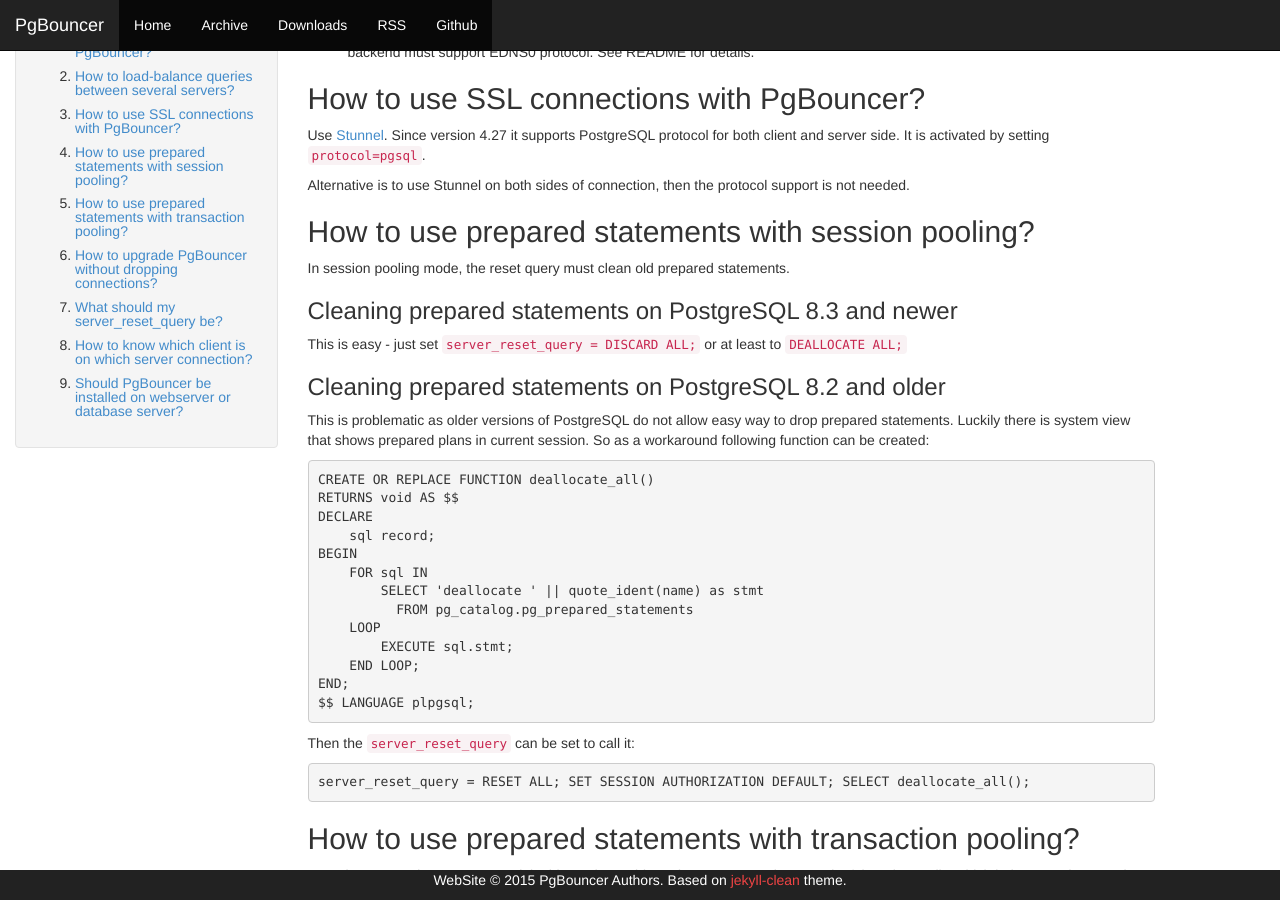
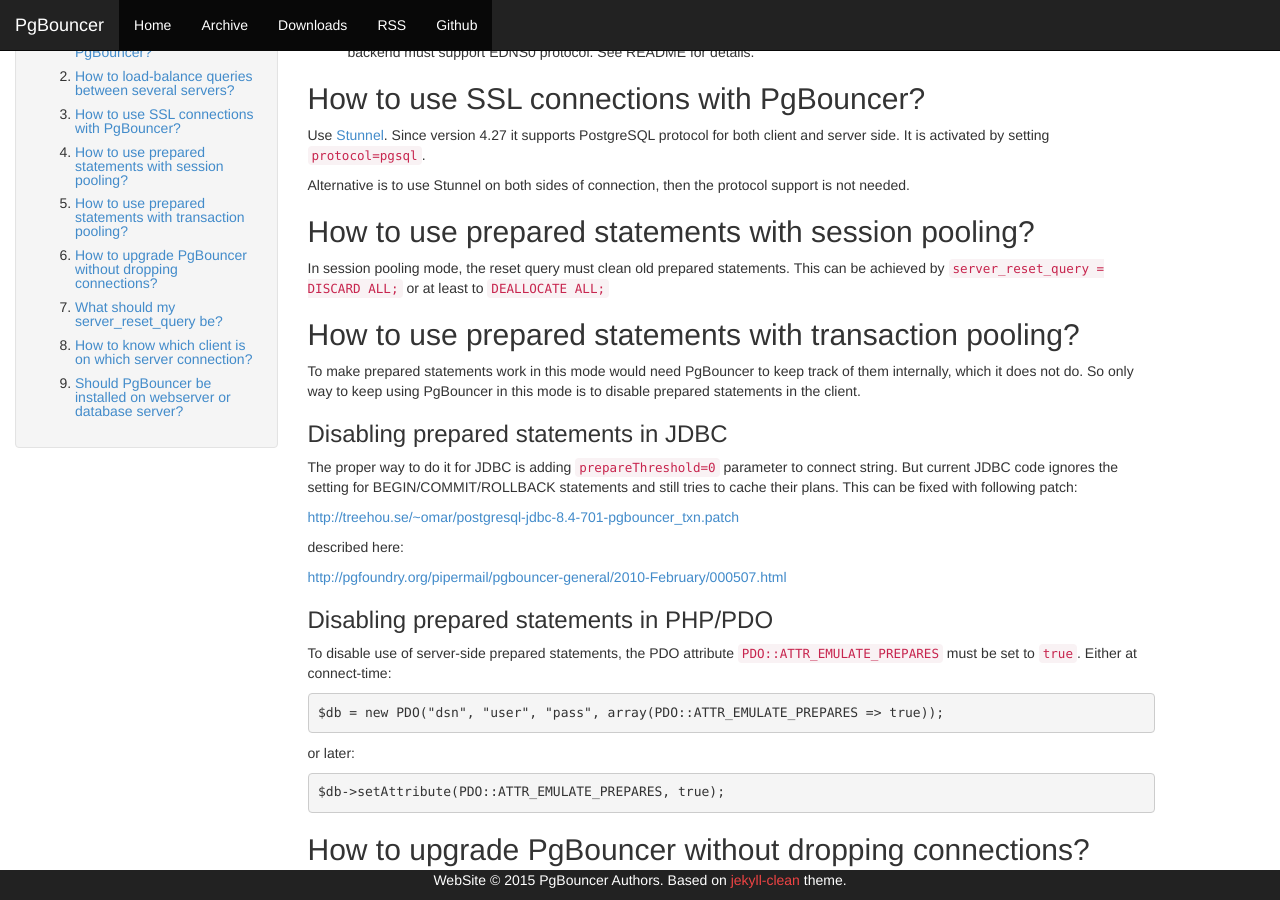
Before and after one commit to postgres-cn/pgbouncer-doc, a Jekyll site: the page built from faq.md, in a window 1280 px wide and 900 px high, scrolled down 334 px. Built offline with Jekyll 4.4.1, drawn with Linux system fonts in a browser that asks for light colours; some of the changed text lies outside the part shown.

Commit message:
faq: cleanup, use kramdown deflists

```diff
--- a/faq.md
+++ b/faq.md
@@ -14,7 +14,7 @@
 
 1.  Use a TCP connection load-balancer. Either
     [LVS](http://www.linuxvirtualserver.org/) or
-    [HAProxy](http://haproxy.1wt.eu/) seem to be good choices. On
+    [HAProxy](http://www.haproxy.org/) seem to be good choices. On
     PgBouncer side it may be good idea to make `server_lifetime` smaller
     and also turn `server_round_robin` on - by default idle connections
     are reused by LIFO algorithm which may work not so well when
@@ -38,37 +38,8 @@
 ## How to use prepared statements with session pooling?
 
 In session pooling mode, the reset query must clean old prepared
-statements.
-
-### Cleaning prepared statements on PostgreSQL 8.3 and newer
-
-This is easy - just set `server_reset_query = DISCARD ALL;` or at least
-to `DEALLOCATE ALL;`
-
-### Cleaning prepared statements on PostgreSQL 8.2 and older
-
-This is problematic as older versions of PostgreSQL do not allow easy
-way to drop prepared statements. Luckily there is system view that shows
-prepared plans in current session. So as a workaround following function
-can be created:
-
-    CREATE OR REPLACE FUNCTION deallocate_all()
-    RETURNS void AS $$
-    DECLARE
-        sql record;
-    BEGIN
-        FOR sql IN
-            SELECT 'deallocate ' || quote_ident(name) as stmt
-              FROM pg_catalog.pg_prepared_statements
-        LOOP
-            EXECUTE sql.stmt;
-        END LOOP;
-    END;
-    $$ LANGUAGE plpgsql;
-
-Then the `server_reset_query` can be set to call it:
-
-    server_reset_query = RESET ALL; SET SESSION AUTHORIZATION DEFAULT; SELECT deallocate_all();
+statements.  This can be achieved by `server_reset_query = DISCARD ALL;`
+or at least to `DEALLOCATE ALL;`
 
 ## How to use prepared statements with transaction pooling?
 
@@ -84,7 +55,7 @@
 for BEGIN/COMMIT/ROLLBACK statements and still tries to cache their
 plans. This can be fixed with following patch:
 
-[http://treehou.se/\~omar/postgresql-jdbc-8.4-701-pgbouncer\_txn.patch](http://treehou.se/~omar/postgresql-jdbc-8.4-701-pgbouncer_txn.patch)
+[http://treehou.se/~omar/postgresql-jdbc-8.4-701-pgbouncer_txn.patch](http://treehou.se/~omar/postgresql-jdbc-8.4-701-pgbouncer_txn.patch)
 
 described here:
 
@@ -123,7 +94,7 @@
 If the takeover does not work for whatever reason, the new process can
 be simply killed, old one notices this and resumes work.
 
-## What should my server\_reset\_query be?
+## What should my server_reset_query be?
 
 This depends on pool mode. But in any case there is no need to put
 `ROLLBACK;` into it, as PgBouncer never re-uses connections where
@@ -161,34 +132,33 @@
 
 ### Overview of important fields in SHOW CLIENTS
 
-`addr + port`
-	unique port on client host
+addr, port
+: source address of client connection
 
-`local_addr + local_port`
-	pgbouncer port
+local_addr, local_port
+: local endpoint of client connection
 
-`ptr`
-	unique id for this connection
+ptr
+: unique id for this connection
 
-`link`
-	unique id for server connection this is currently linked to
+link
+: unique id for server connection this client connection is currently linked to
 
 ### Overview of important fields in SHOW SERVERS
 
-`addr + port`
-   server port this connects to
+addr, port
+: server address pgbouncer connects to
 
-`local_addr + local_port`
-   unique port on pgbouncer host
+local_addr, local_port
+: connections local endpoint
 
-`ptr`
-   unique id for this connection
+ptr
+: unique id for this connection
 
-`link`
-   unique id for client connection this is currently linked to
+link
+: unique id for client connection this server connection is currently linked to
 
-Should PgBouncer be installed on webserver or database server?
---------------------------------------------------------------
+## Should PgBouncer be installed on webserver or database server?
 
 It depends. Installing on webserver is good when short-connections are
 used, then the connection setup latency is minimised - TCP requires
```
